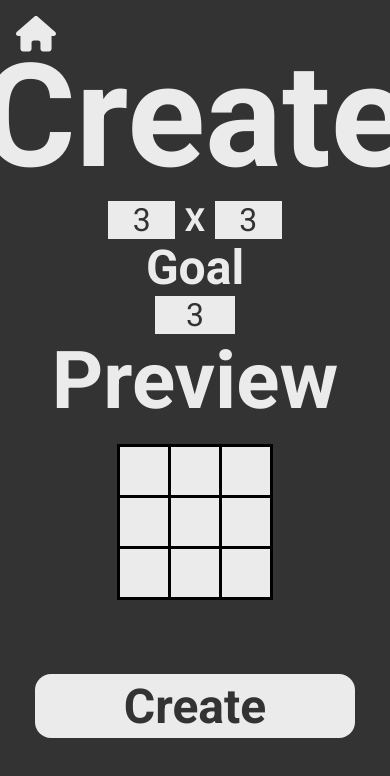
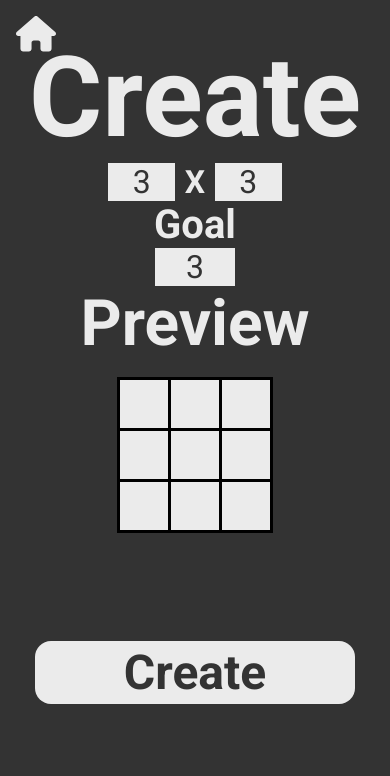
Before and after one commit to 0324bence/svelte_tictactoe, a SvelteKit app: page /local/setup in a window 390 px wide. Shown: the top 776 px of the page. Built offline with nearby package versions, Linux system fonts and the light colour scheme.

Commit message:
make pages responsive

```diff
--- a/src/routes/+page.svelte
+++ b/src/routes/+page.svelte
@@ -18,7 +18,7 @@
 
         h1 {
             text-align: center;
-            font-size: 12rem;
+            font-size: 10rem;
             color: $foreground_color;
         }
 
@@ -28,4 +28,9 @@
             width: 20rem;
         }
     }
+    @media screen and (max-width: 768px) {
+        #container h1 {
+            font-size: 7rem;
+        }
+    }
 </style>
--- a/src/routes/local/setup/+page.svelte
+++ b/src/routes/local/setup/+page.svelte
@@ -208,15 +208,15 @@
         }
 
         h1 {
-            font-size: 9rem;
+            font-size: 7rem;
         }
 
         h2 {
-            font-size: 5rem;
+            font-size: 4rem;
         }
 
         h3 {
-            font-size: 3rem;
+            font-size: 2.5rem;
         }
     }
 </style>
```
